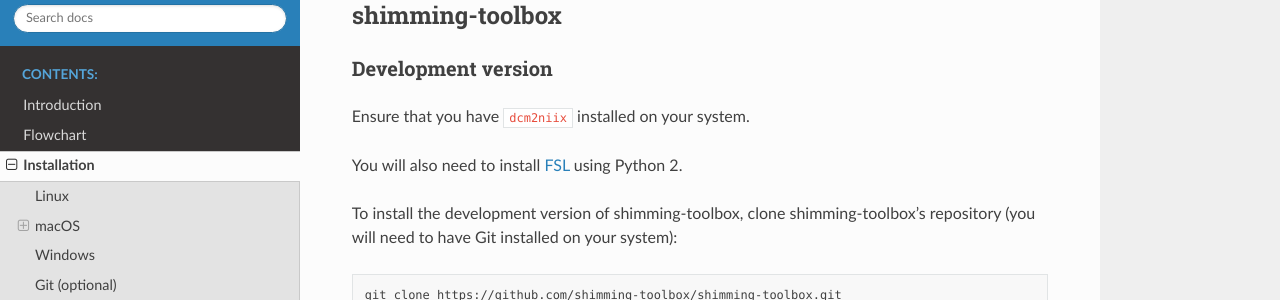
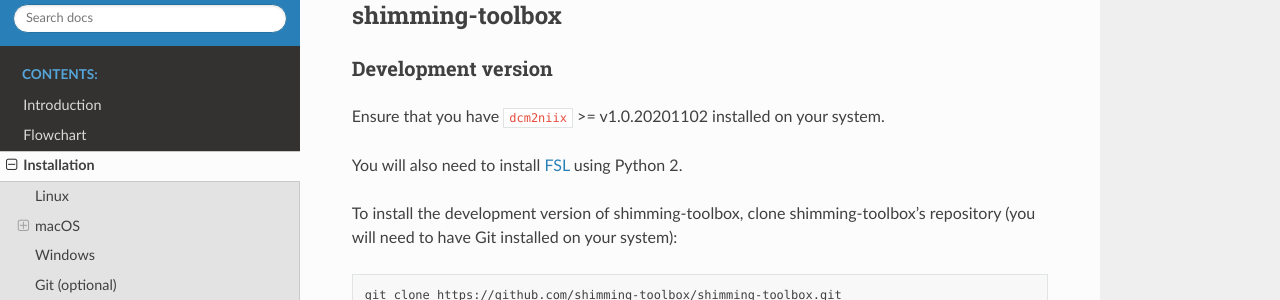
Before and after one commit to shimming-toolbox/shimming-toolbox, a Sphinx documentation site: the page built from docs/source/getting_started/installation.rst, in a window 1280 px wide and 900 px high, scrolled down 2523 px. Shown: the part 151-451 px from the top of the window. Built offline with Sphinx 7.4.7 and the Read the Docs theme 2.0.0, drawn with Linux system fonts in a browser that asks for light colours.

Commit message:
Update docs and readme for new dcm2niix version (#231)
* update docs and readme for new dcm2niix version

* Fix the version number in docs

* update > to >=

```diff
--- a/docs/source/getting_started/installation.rst
+++ b/docs/source/getting_started/installation.rst
@@ -142,7 +142,7 @@
 Development version
 ~~~~~~~~~~~~~~~~~~~
 
-Ensure that you have ``dcm2niix`` installed on your system.
+Ensure that you have ``dcm2niix`` >= v1.0.20201102 installed on your system.
 
 You will also need to install `FSL <https://fsl.fmrib.ox.ac.uk/fsl/fslwiki/FslInstallation>`__ using Python 2.
 
```
Also changed, not shown: README.md (+1 -1 lines).
